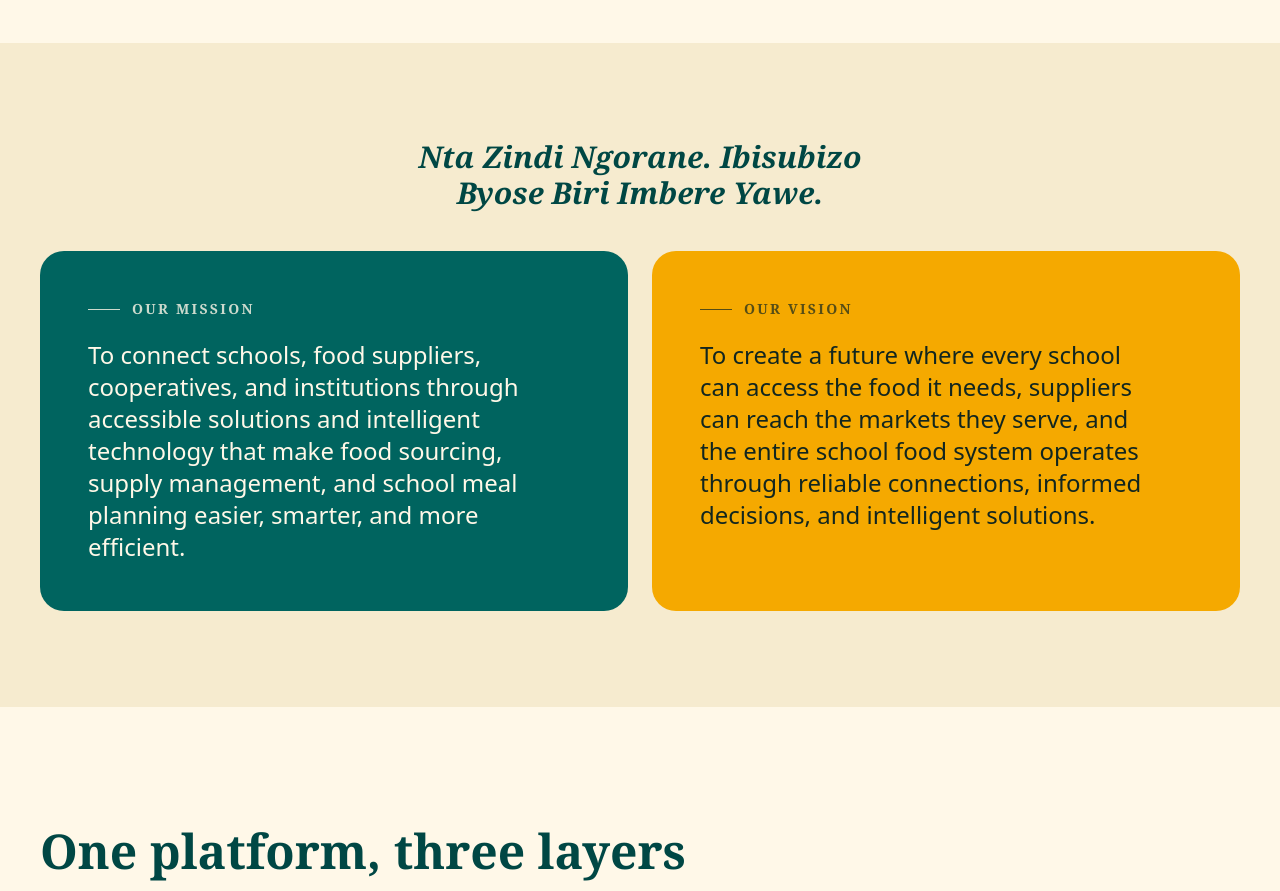
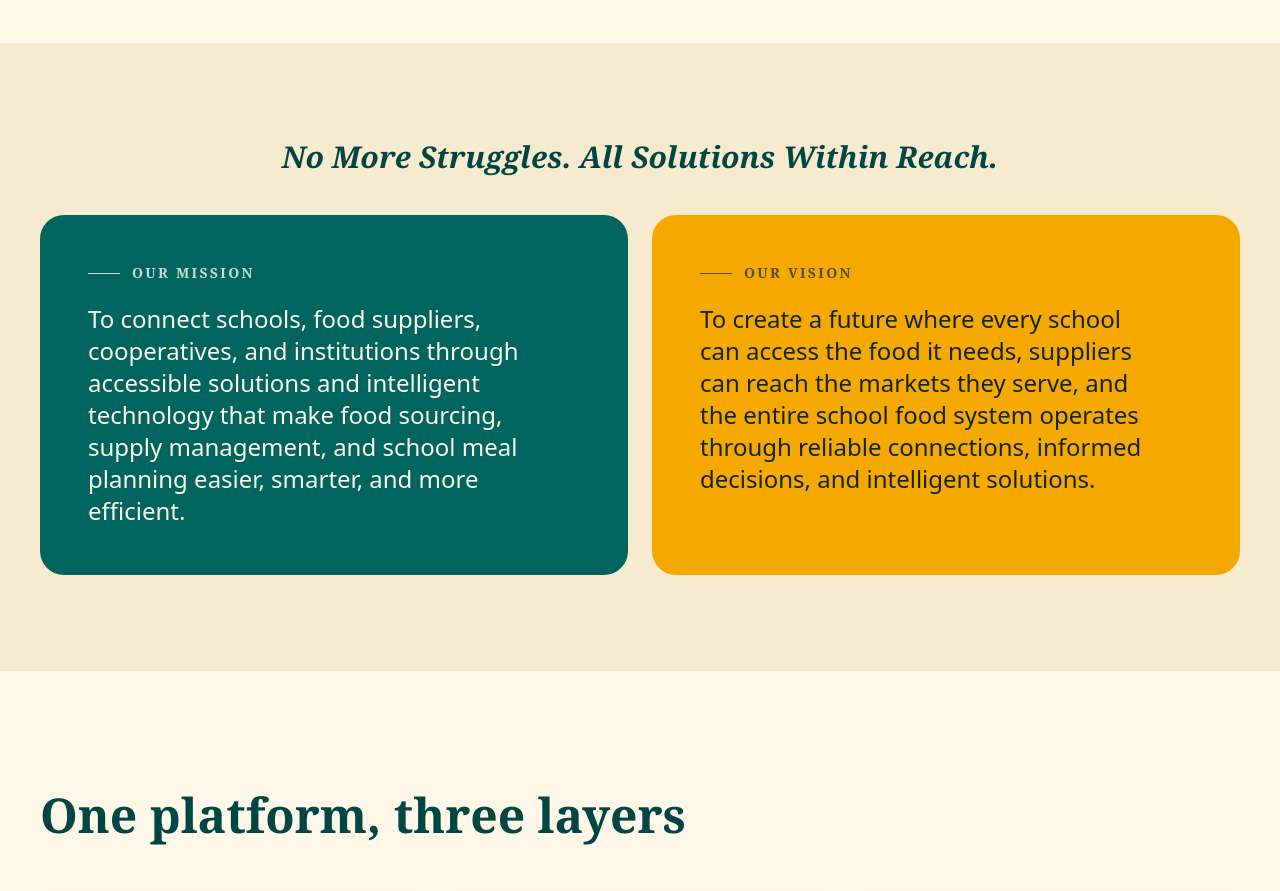
Before and after one commit to patriceiradukunda-svg/miveloofrontend, a Next.js app: page /about in a window 1280 px wide. Shown: the part 1460-2351 px from the top of the page. Built offline with nearby package versions, Linux system fonts and the light colour scheme; no server answers.

Commit message:
fix: English tagline in the English version, Kinyarwanda only in the Kinyarwanda version

```diff
--- a/src/app/(public)/about/page.tsx
+++ b/src/app/(public)/about/page.tsx
@@ -69,7 +69,7 @@ export default async function AboutPage() {
       <section className="bg-cream-deep py-24">
         <div className={wide}>
           <Reveal>
-            <p className="mx-auto max-w-3xl text-balance text-center font-display text-2xl font-semibold italic text-teal-dark md:text-3xl">{t('brand.tagline', 'Nta Zindi Ngorane. Ibisubizo Byose Biri Imbere Yawe.')}</p>
+            <p className="mx-auto max-w-3xl text-balance text-center font-display text-2xl font-semibold italic text-teal-dark md:text-3xl">{t('brand.tagline', 'No More Struggles. All Solutions Within Reach.')}</p>
           </Reveal>
           <div className="mt-10 grid gap-6 md:grid-cols-2">
             <Reveal className="h-full">
--- a/src/i18n/en.json
+++ b/src/i18n/en.json
@@ -77,7 +77,7 @@
  "mk.search": "Search food",
  "mk.all": "All",
  "mk.near": "Distances are measured from here.",
- "brand.tagline": "Nta Zindi Ngorane. Ibisubizo Byose Biri Imbere Yawe.",
+ "brand.tagline": "No More Struggles. All Solutions Within Reach.",
  "brand.mission": "To connect schools, food suppliers, cooperatives, and institutions through accessible solutions and intelligent technology that make food sourcing, supply management, and school meal planning easier, smarter, and more efficient.",
  "brand.vision": "To create a future where every school can access the food it needs, suppliers can reach the markets they serve, and the entire school food system operates through reliable connections, informed decisions, and intelligent solutions.",
  "about2.mEyebrow": "Our mission"
```
Also changed, not shown: 1 other file (tests, documents, lock files or other folders).
